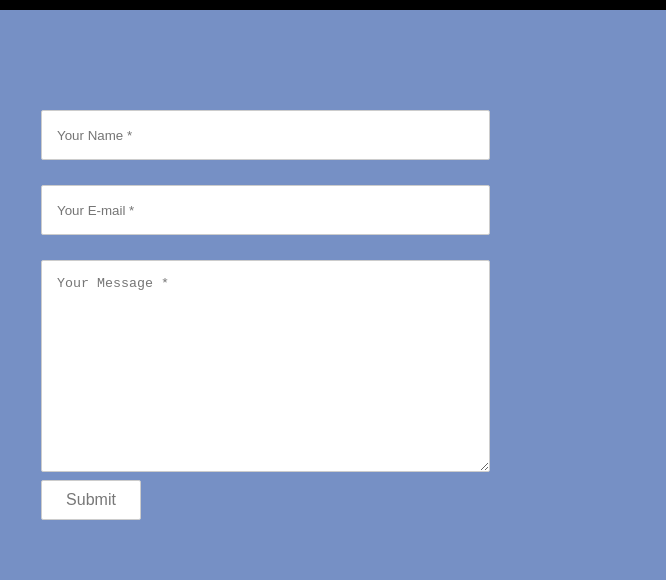
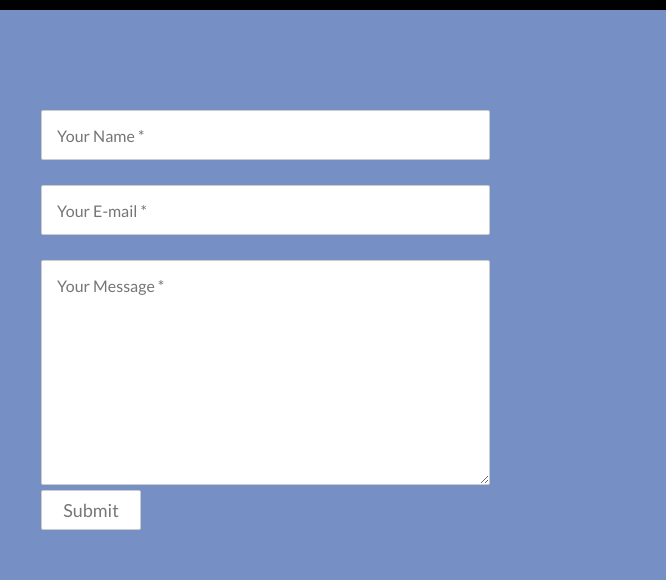
Before and after one commit to vizantija037/Escape, a plain HTML site: page index.html in a window 1280 px wide. Shown: the part 3900-4480 px from the top of the page, 614-1280 px from the left. Drawn offline with Linux system fonts and the light colour scheme.

Commit message:
Update styles.css

```diff
--- a/styles.css
+++ b/styles.css
@@ -312,18 +312,19 @@ h6 {
     height: 40px;
     vertical-align: middle;
     text-align: center;
-    margin-top: 10px;
+    margin-top: 20px;
 
 }
 #submit{
     width: 100px;
     height: 40px;
     margin-left: 130px;
+    font-family: Lato;
     background-color: white;
     border: 1px solid #cccccc;
     border-radius: 2px;
     color:#777777;
-    font-size: 16px;
+    font-size: 18px;
     -webkit-transition: all 0.35s ease;
 }
 #submit:hover{
@@ -705,6 +706,8 @@ h1{
     border:1px #cccccc solid;
     border-radius: 2px;
     padding-left: 15px;
+    font-family: Lato;
+    font-size: 16px;
 
 
 }
@@ -716,16 +719,20 @@ h1{
     border:none;
 
 }
+
 #messageInput{
     width: 430px;
     height: 206px;
     border:1px #cccccc solid;
     border-radius: 2px;
     padding-left: 15px;
+    padding-top: 15px;
+    font-family: Lato;
+    font-size: 16px;
 }
+
 #messageInput::placeholder{
     position: absolute;
     left:15px;
     top:15px;
-
 }
```
